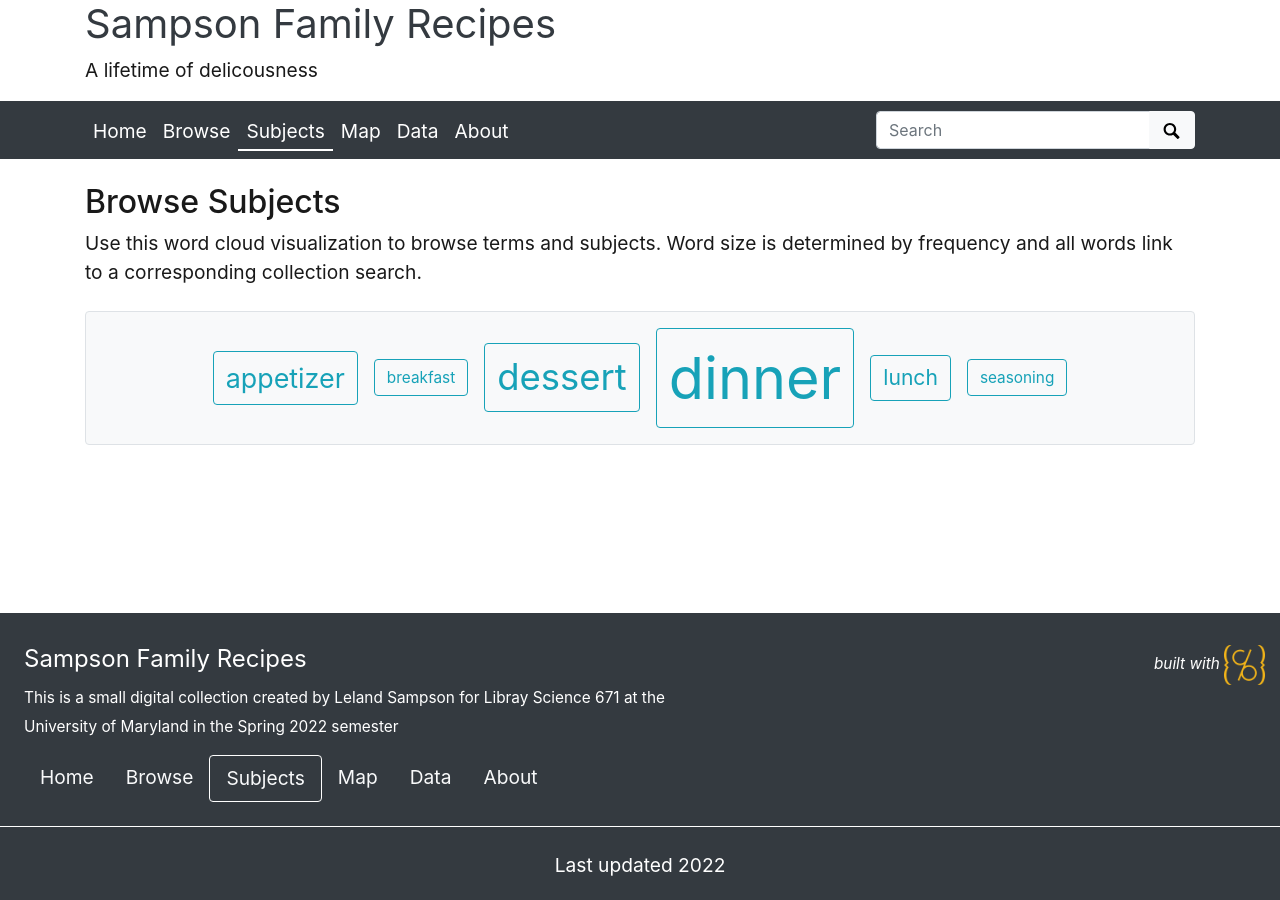
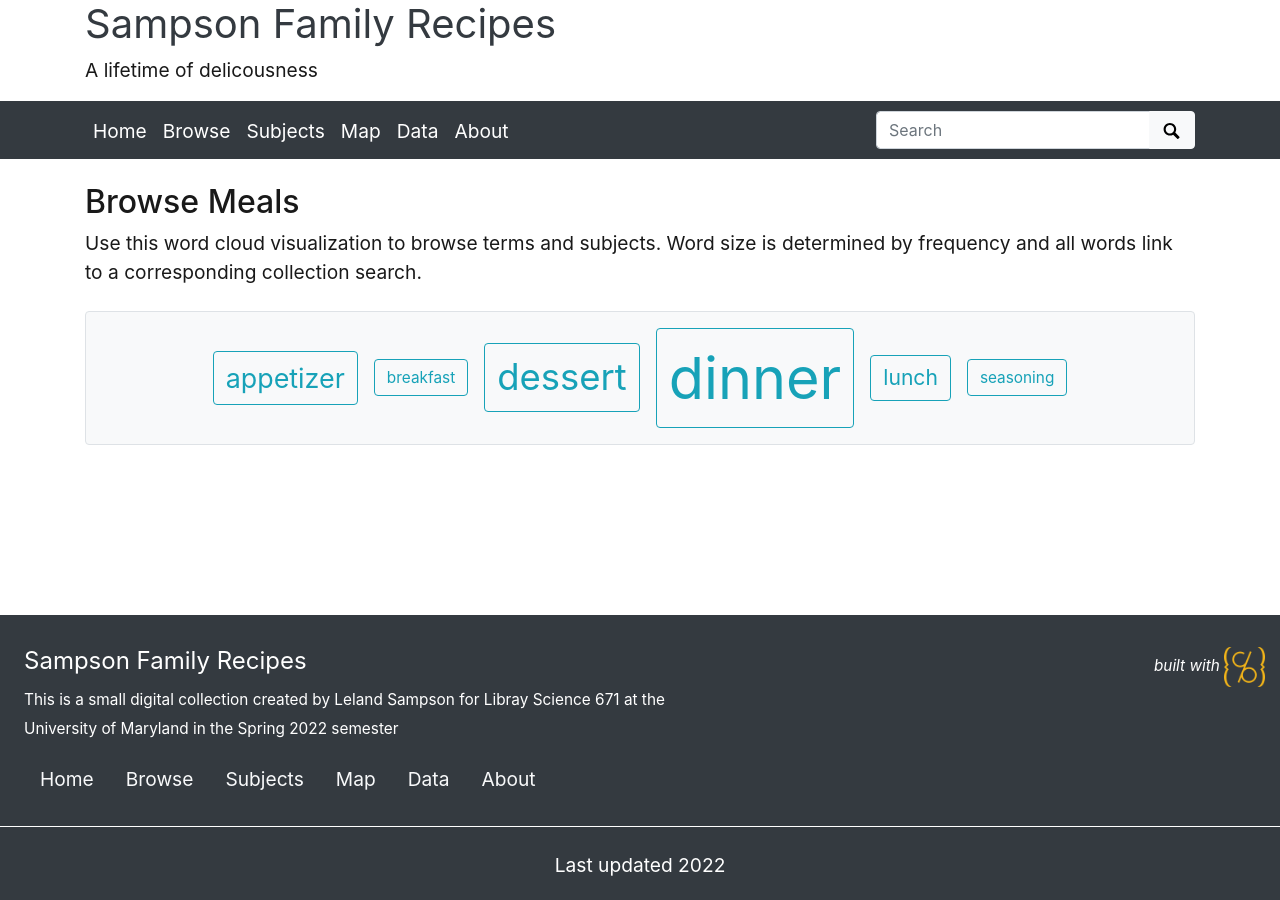
Before and after one commit to lelandsampson/family-recipes, a Jekyll site: the page built from pages/subjects.md, in a window 1280 px wide. Built offline with Jekyll 4.4.1, drawn with Linux system fonts in a browser that asks for light colours.

Commit message:
Update subjects.md

```diff
--- a/pages/subjects.md
+++ b/pages/subjects.md
@@ -1,14 +1,14 @@
 ---
-title: Subjects
+title: Meals
 layout: cloud
-permalink: /subjects.html
+permalink: /meals.html
 # Default subject page is configured in "_data/theme.yml"
 # leave cloud-fields as "site.data.theme.subjects-fields"
 # a cloud visualization will be added below the content in this file
 cloud-fields: site.data.theme.subjects-fields
 ---
 
-## Browse Subjects
+## Browse Meals
 
 Use this word cloud visualization to browse terms and subjects.
 Word size is determined by frequency and all words link to a corresponding collection search.
```
